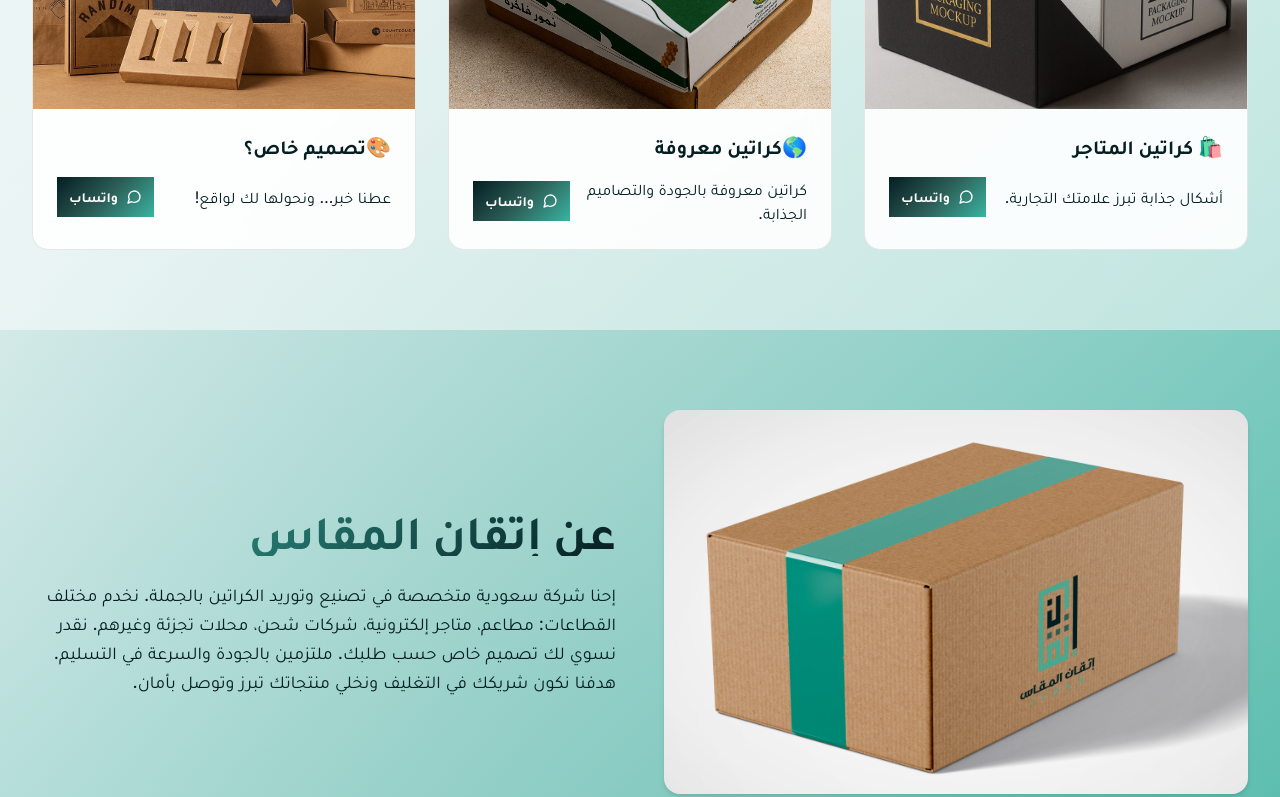
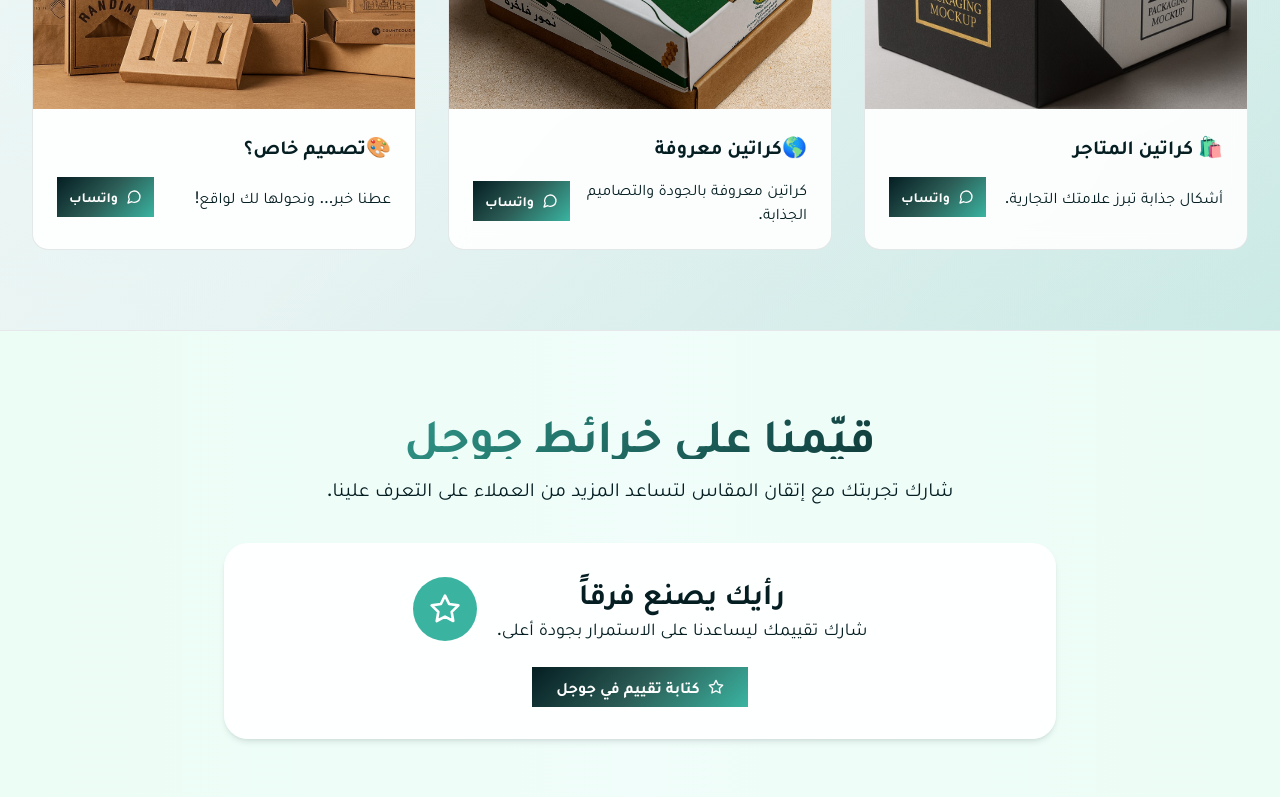
Before and after one commit to Aymenibr/itqanalmaqas, a React (Vite) app: page / in a window 1280 px wide. Shown: the part 2000-2797 px from the top of the page. Built offline with nearby package versions, Linux system fonts and the light colour scheme.

Commit message:
adding the google map review

```diff
--- a/package.json
+++ b/package.json
@@ -49,5 +49,6 @@
 		"tailwindcss": "^3.3.3",
 		"terser": "^5.39.0",
 		"vite": "^4.4.5"
-	}
+	},
+	"packageManager": "pnpm@10.23.0+sha512.21c4e5698002ade97e4efe8b8b4a89a8de3c85a37919f957e7a0f30f38fbc5bbdd05980ffe29179b2fb6e6e691242e098d945d1601772cad0fef5fb6411e2a4b"
 }
--- a/src/App.jsx
+++ b/src/App.jsx
@@ -1,7 +1,7 @@
 import React, { useState, useEffect } from 'react';
 import { Helmet } from 'react-helmet';
 import { motion } from 'framer-motion';
-import { MessageCircle, Package, Truck, Coffee, ShoppingBag, Globe, Phone, Mail, MapPin, Box, Leaf, Gem } from 'lucide-react';
+import { MessageCircle, Package, Truck, Coffee, ShoppingBag, Globe, Phone, Mail, MapPin, Box, Leaf, Gem, Star } from 'lucide-react';
 import { Button } from '@/components/ui/button';
 import { Toaster } from '@/components/ui/toaster';
 import { toast } from '@/components/ui/use-toast';
@@ -23,6 +23,7 @@ function App() {
         home: "Home",
         portfolio: "Portfolio",
         about: "About",
+        reviews: "Reviews",
         contact: "Contact"
       },
       hero: {
@@ -44,6 +45,12 @@ function App() {
       about: {
         title: "About ITQANALMAQAS",
         description: "We are a leading packaging company dedicated to providing innovative and sustainable packaging solutions. Our expertise ensures your products are protected with an eco-friendly approach."
+      },
+      rating: {
+        title: "Rate Us on Google Maps",
+        description: "Share your experience with ITQANALMAQAS to help more businesses discover us.",
+        cta: "Leave a Google Review",
+        note: "Opens the Google Maps review form."
       },
       contact: {
         title: "Get In Touch",
@@ -71,6 +78,7 @@ function App() {
         home: "الرئيسية",
         portfolio: "أعمالنا",
         about: "من نحن",
+        reviews: "التقييمات",
         contact: "اتصل بنا"
       },
       hero: {
@@ -92,6 +100,12 @@ function App() {
       about: {
         title: "عن إتقان المقاس",
         description: "إحنا شركة سعودية متخصصة في تصنيع وتوريد الكراتين بالجملة.\nنخدم مختلف القطاعات: مطاعم، متاجر إلكترونية، شركات شحن، محلات تجزئة وغيرهم.\nنقدر نسوي لك تصميم خاص حسب طلبك.\nملتزمين بالجودة والسرعة في التسليم.\nهدفنا نكون شريكك في التغليف ونخلي منتجاتك تبرز وتوصل بأمان."
+      },
+      rating: {
+        title: "قيّمنا على خرائط جوجل",
+        description: "شارك تجربتك مع إتقان المقاس لتساعد المزيد من العملاء على التعرف علينا.",
+        cta: "كتابة تقييم في جوجل",
+        note: "سيتم فتح نموذج المراجعة في تطبيق خرائط جوجل."
       },
       contact: {
         title: "تواصل معنا",
@@ -147,12 +161,22 @@ function App() {
   };
 
   const mapsUrl = 'https://maps.app.goo.gl/XwrVjqTz4ioVfn16A?g_st=aw';
+  const reviewUrl = 'https://search.google.com/local/writereview?placeid=ChIJQbWffeb_Lj4R78Z_IrevPeg';
   const handleOpenMaps = () => {
     // Track conversion
     if (typeof window.gtag_report_conversion === 'function') {
       window.gtag_report_conversion(mapsUrl);
     } else {
       window.open(mapsUrl, '_blank');
+    }
+  };
+
+  const handleOpenReview = () => {
+    // Track conversion
+    if (typeof window.gtag_report_conversion === 'function') {
+      window.gtag_report_conversion(reviewUrl);
+    } else {
+      window.open(reviewUrl, '_blank');
     }
   };
 
@@ -462,6 +486,60 @@ function App() {
           </div>
         </section>
 
+        <section id="reviews" className="py-20 bg-gradient-to-r from-emerald-50 via-teal-50 to-emerald-50 border-y border-[var(--primary-teal)]/15">
+          <div className="max-w-4xl mx-auto px-4 sm:px-6 lg:px-8">
+            <motion.div
+              initial={{ y: 40, opacity: 0 }}
+              whileInView={{ y: 0, opacity: 1 }}
+              transition={{ duration: 0.8 }}
+              viewport={{ once: true }}
+              className="text-center mb-10"
+            >
+              <h2 className="text-4xl lg:text-5xl font-bold text-gradient mb-4">
+                {currentContent.rating.title}
+              </h2>
+              <p className="text-lg sm:text-xl text-[var(--dark-teal)]/80 max-w-2xl mx-auto">
+                {currentContent.rating.description}
+              </p>
+            </motion.div>
+
+            <motion.div
+              initial={{ y: 50, opacity: 0 }}
+              whileInView={{ y: 0, opacity: 1 }}
+              transition={{ duration: 0.7 }}
+              viewport={{ once: true }}
+              className="rounded-3xl cardboard-shadow bg-white/90 backdrop-blur p-6 sm:p-8 flex flex-col gap-6 items-center text-center"
+            >
+              <div className="flex flex-col sm:flex-row items-center gap-4 sm:gap-5 rtl:flex-row-reverse text-center">
+                <div className="h-14 w-14 sm:h-16 sm:w-16 rounded-full bg-[var(--primary-teal)] text-white flex items-center justify-center shrink-0">
+                  <Star className="h-7 w-7 sm:h-8 sm:w-8" />
+                </div>
+                <div className="space-y-1 text-[var(--dark-teal)]">
+                  <h3 className="text-2xl sm:text-3xl font-semibold">
+                    {language === 'ar' ? 'رأيك يصنع فرقاً' : 'Your review makes a difference'}
+                  </h3>
+                  <p className="text-[var(--dark-teal)]/75 text-base sm:text-lg">
+                    {language === 'ar'
+                      ? 'شارك تقييمك ليساعدنا على الاستمرار بجودة أعلى.'
+                      : 'Share your review to help us keep delivering quality.'}
+                  </p>
+                </div>
+              </div>
+
+              <div className="flex flex-col sm:flex-row gap-3 rtl:flex-row-reverse justify-center w-full sm:w-auto">
+                <Button
+                  onClick={handleOpenReview}
+                  className="packaging-gradient text-white w-full sm:w-auto px-6 py-3 text-base font-semibold hover:shadow-lg transition-all duration-300"
+                  aria-label={language === 'ar' ? 'تقييمنا على خرائط جوجل' : 'Rate us on Google Maps'}
+                >
+                  <Star className="h-4 w-4 sm:me-2" />
+                  <span>{currentContent.rating.cta}</span>
+                </Button>
+              </div>
+            </motion.div>
+          </div>
+        </section>
+
         <section id="about" className="py-20">
           <div className="max-w-7xl mx-auto px-4 sm:px-6 lg:px-8">
             <div className="grid lg:grid-cols-2 gap-12 items-center">
```
